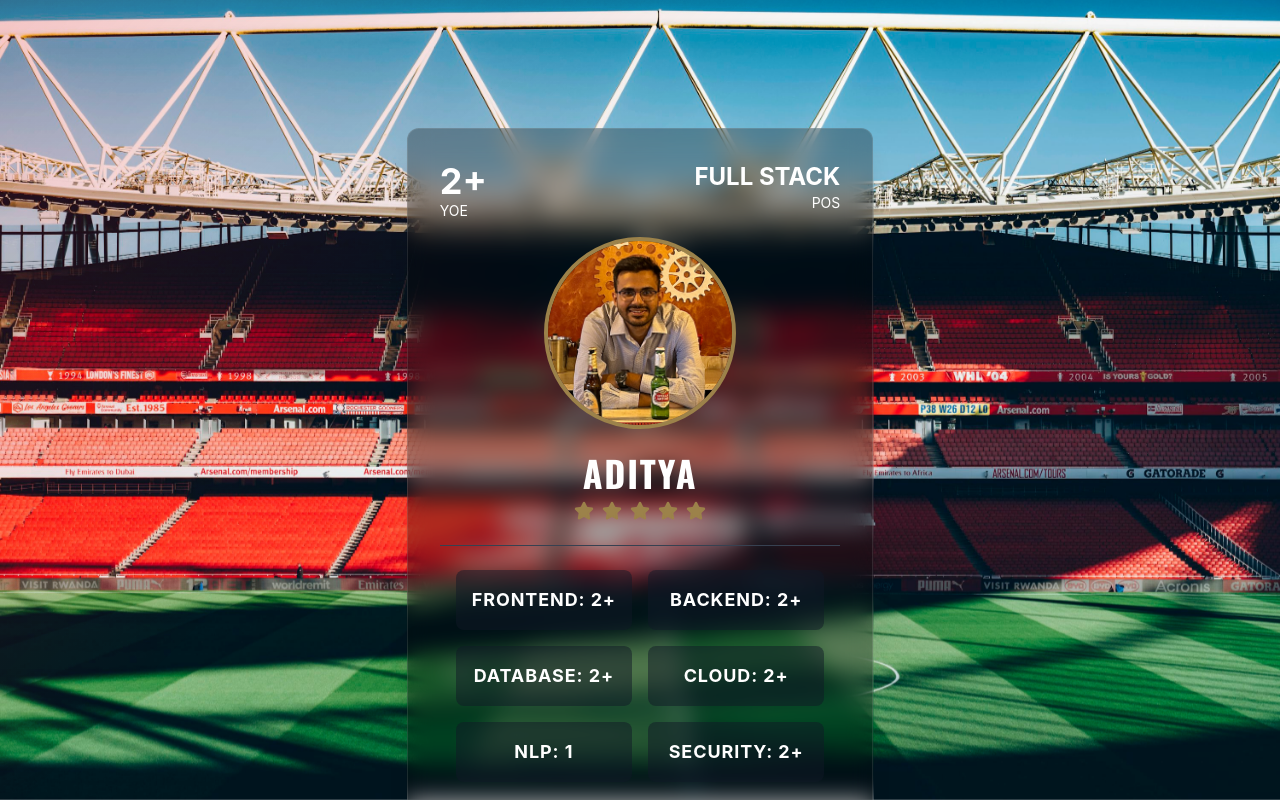
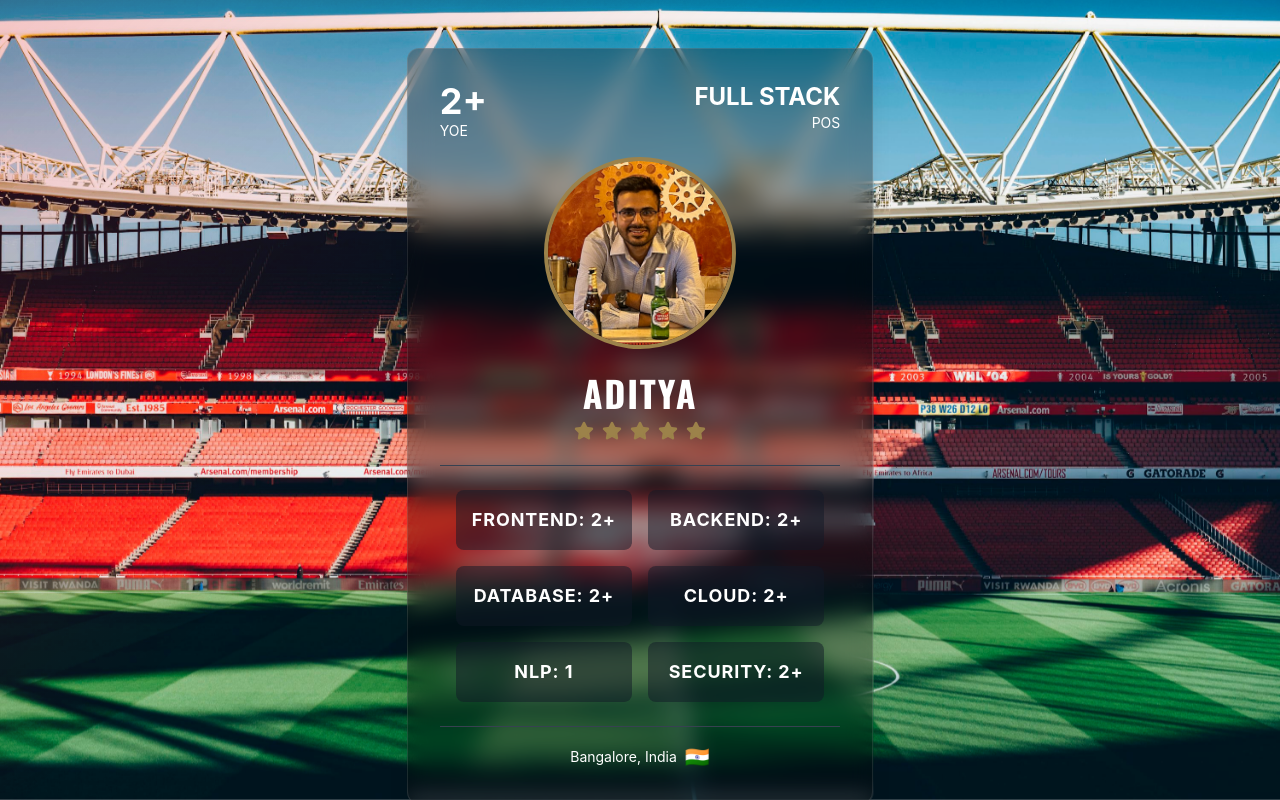
Before and after one commit to AdityaChaudhary9501/portfolio, a React (Vite) app: page / in a window 1280 px wide. Shown: the top 800 px of the page. Built offline with nearby package versions, Linux system fonts and the light colour scheme.

Commit message:
Fix player card vertical positioning in web layout

```diff
--- a/src/components/PlayerCard.jsx
+++ b/src/components/PlayerCard.jsx
@@ -4,7 +4,7 @@
 
 const PlayerCard = () => {
     return (
-        <div className="flex flex-col items-center justify-center min-h-screen py-20 px-4">
+        <div className="flex flex-col items-center justify-center px-4">
             <motion.div
                 initial={{ scale: 0.9, opacity: 0 }}
                 animate={{ scale: 1, opacity: 1 }}
```
